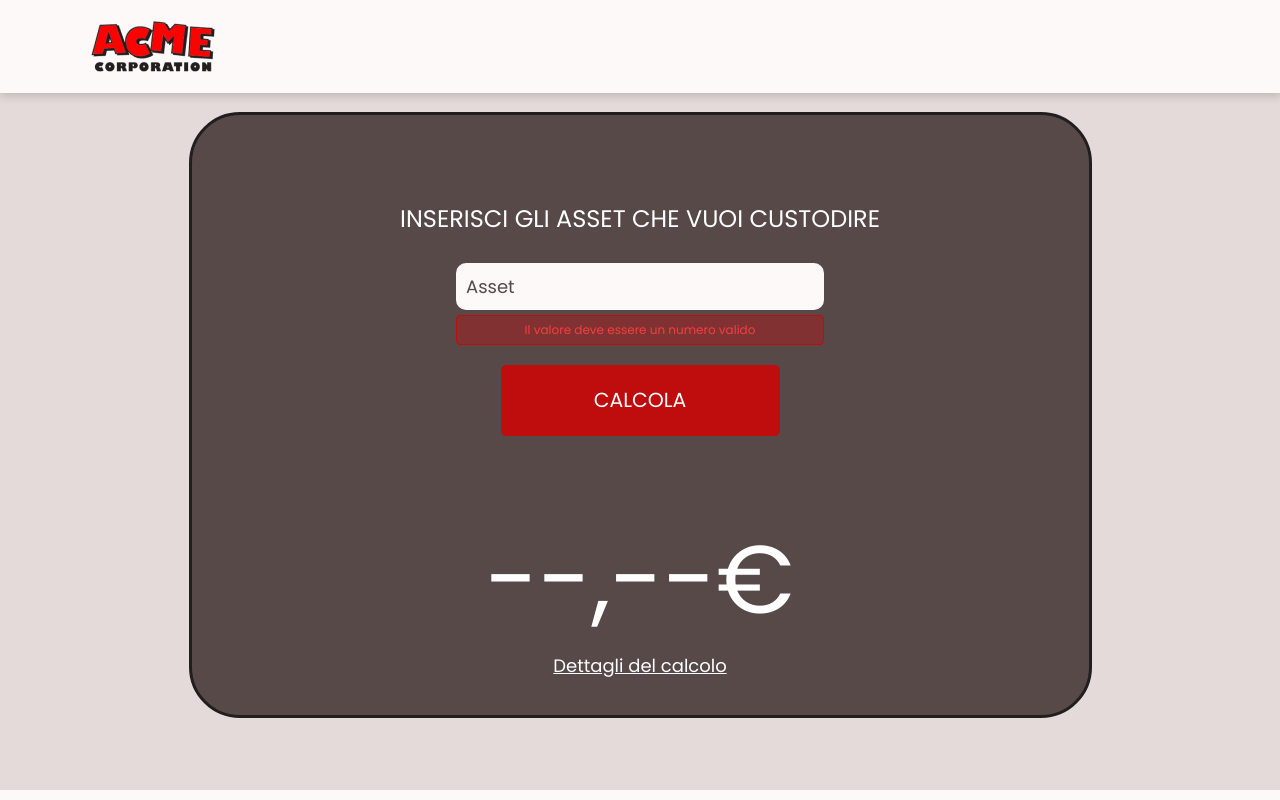
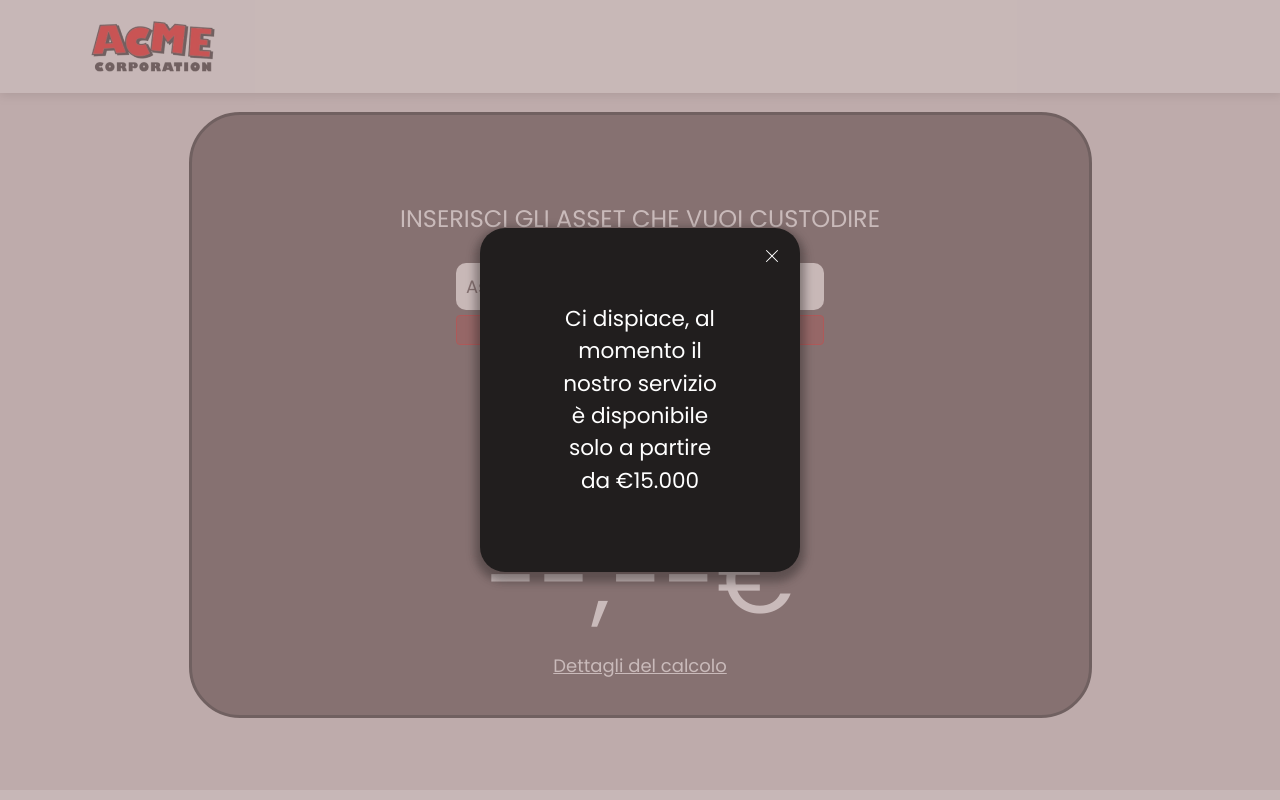
Before and after one commit to sargon17/DEseip-test, a React (Vite) app: page / in a window 1280 px wide. Both pictures are taken after typing "Sample" into the empty fields and a click on the button "CALCOLA". Shown: the part 1670-2470 px from the top of the page. Built offline with nearby package versions, Linux system fonts and the light colour scheme.

Commit message:
commented, reordered & implemented minimum amount message

```diff
--- a/src/pages/sections/FeeCalculator.jsx
+++ b/src/pages/sections/FeeCalculator.jsx
@@ -1,7 +1,7 @@
 import { useState } from "react";
 
-// import TableOverlay from "./OverlayCard";
-import OverlayCard from "./OverlayCard";
+// Components
+import OverlayCard from "../../components/OverlayCard";
 
 import Coin1 from "../../assets/coin_1.png";
 import Coin2 from "../../assets/coin_2.png";
@@ -10,17 +10,23 @@ import Coin3 from "../../assets/coin_3.png";
 export default function FeeCalculator() {
   const [fee, setFee] = useState(0);
   const [amount, setAmount] = useState("");
+
+  // state of error message
   const [isAmountValid, setIsAmountValid] = useState(true);
 
+  // state of table overlay
   const [isTableOpen, setIsTableOpen] = useState(false);
 
+  // state of minimum amount overlay
   const [isMinAmountOpen, setIsMinAmountOpen] = useState(false);
 
+  // formatting the amount to euro
   let euroEURFormat = new Intl.NumberFormat("de-DE", {
     style: "currency",
     currency: "EUR",
   });
 
+  // fees list
   const fees = [
     {
       val: 500000,
@@ -44,26 +50,12 @@ export default function FeeCalculator() {
     },
   ];
 
-  const inputValidation = (e) => {
-    const re = /[0-9]*[^A-z]/;
-    if (e.target.value === "" || re.test(e.target.value)) {
-      let val = re.exec(e.target.value);
-      if (val) {
-        setAmount(val[0]);
-      } else {
-        setAmount("");
-      }
-      setIsAmountValid(true);
-    } else {
-      // console.log(e.target.value);
-      setIsAmountValid(false);
-    }
-  };
-
+  // function to calculate the fee
   const calcFee = (total) => {
     // check for minimum amount of import
     if (total < 15000) {
-      return null;
+      setIsMinAmountOpen(true);
+      return;
     }
 
     let yearlyFee = 0;
@@ -85,6 +77,23 @@ export default function FeeCalculator() {
     let monthlyFee = yearlyFee / 12;
 
     setFee(monthlyFee);
+  };
+
+  // utility function to check if the input is a number
+  const inputValidation = (e) => {
+    const re = /[0-9]*[^A-z]/;
+    if (e.target.value === "" || re.test(e.target.value)) {
+      let val = re.exec(e.target.value);
+      if (val) {
+        setAmount(val[0]);
+      } else {
+        setAmount("");
+      }
+      setIsAmountValid(true);
+    } else {
+      // console.log(e.target.value);
+      setIsAmountValid(false);
+    }
   };
 
   return (
@@ -232,8 +241,12 @@ export default function FeeCalculator() {
         </OverlayCard>
       )}
       {isMinAmountOpen && (
-        <OverlayCard close={() => setIsMinAmountOpen(false)}>
-          <p className="body2">
+        <OverlayCard
+          close={() => setIsMinAmountOpen(false)}
+          cardClass="w-1/4"
+          variant="clear"
+        >
+          <p className="body2 text-center mx-auto">
             Ci dispiace, al momento il nostro servizio è disponibile solo a
             partire da €15.000
           </p>
```
